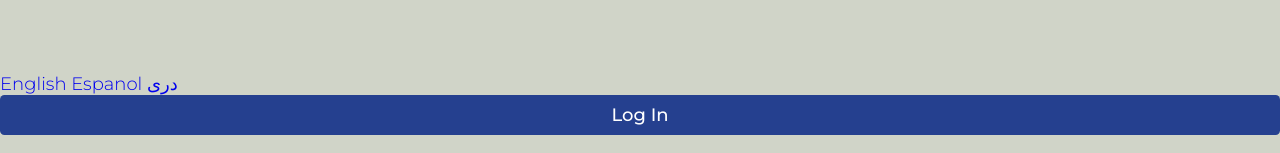
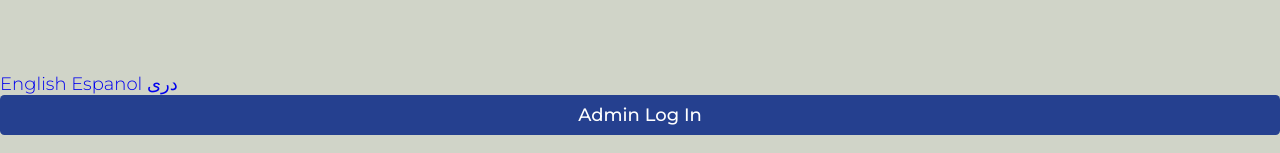
Before and after one commit to lpowell2/FUMC-FB, a PHP site: page /GwynethsGift/landingSearch.php in a window 1280 px wide. Shown: the part 647-800 px from the top of the page. Run offline with PHP 8.4, Linux system fonts and the light colour scheme; data that the repository does not hold is empty.

Commit message:
Changed Login Verbiage

```diff
--- a/landingSearch.php
+++ b/landingSearch.php
@@ -221,7 +221,7 @@
         <?php
                         //if not logged in, display log in button
                         if (!isset($_SESSION['id']) && !isset($_SESSION['access_level'])) {
-                            echo '<a class="button" href="login.php">Log In</a>';
+                            echo '<a class="button" href="login.php">Admin Log In</a>';
                         }
                     ?>
     </body>
```
